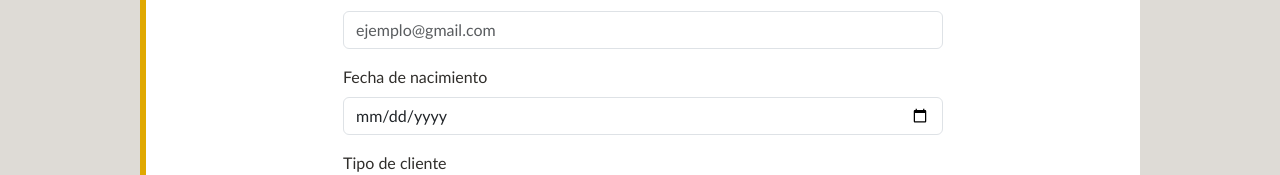
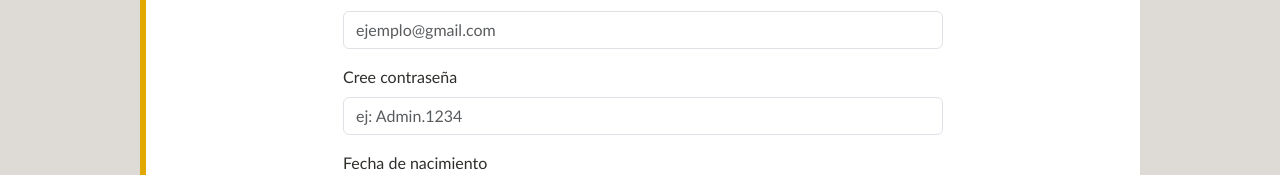
Before and after one commit to Josue-Solar/proyecto_ferreteria_LosMaestros, a React (Vite) app: page /registro in a window 1280 px wide. Shown: the part 625-800 px from the top of the page. Built offline with nearby package versions, Linux system fonts and the light colour scheme.

Commit message:
registro recibe contraseña

```diff
--- a/src/components/organisms/FormularioRegistro.jsx
+++ b/src/components/organisms/FormularioRegistro.jsx
@@ -11,6 +11,7 @@ const valoresIniciales = {
   apellido:'',
   telefono: '',
   correo: '',
+  contrasenia: '',
   fechaNacimiento: '',
   tipoCliente: '',
   region: '',
@@ -111,6 +112,20 @@ function FormularioRegistro() {
         <Form.Control.Feedback type="invalid">{errores.correo}</Form.Control.Feedback>
       </Form.Group>
 
+      <Form.Group className="mb-3" controlId="registroContrasenia">
+        <Form.Label>Cree contraseña</Form.Label>
+        <Form.Control
+          type="password"
+          name="contrasenia"
+          placeholder="ej: Admin.1234"
+          value={valores.contrasenia}
+          onChange={manejarCambio}
+          isInvalid={!!errores.contrasenia}
+        />
+
+        <Form.Control.Feedback type='invalid'>{errores.contrasenia}</Form.Control.Feedback>
+      </Form.Group>
+
       <Form.Group className="mb-3" controlId="registroFechaNacimiento">
         <Form.Label>Fecha de nacimiento</Form.Label>
         <Form.Control
```
